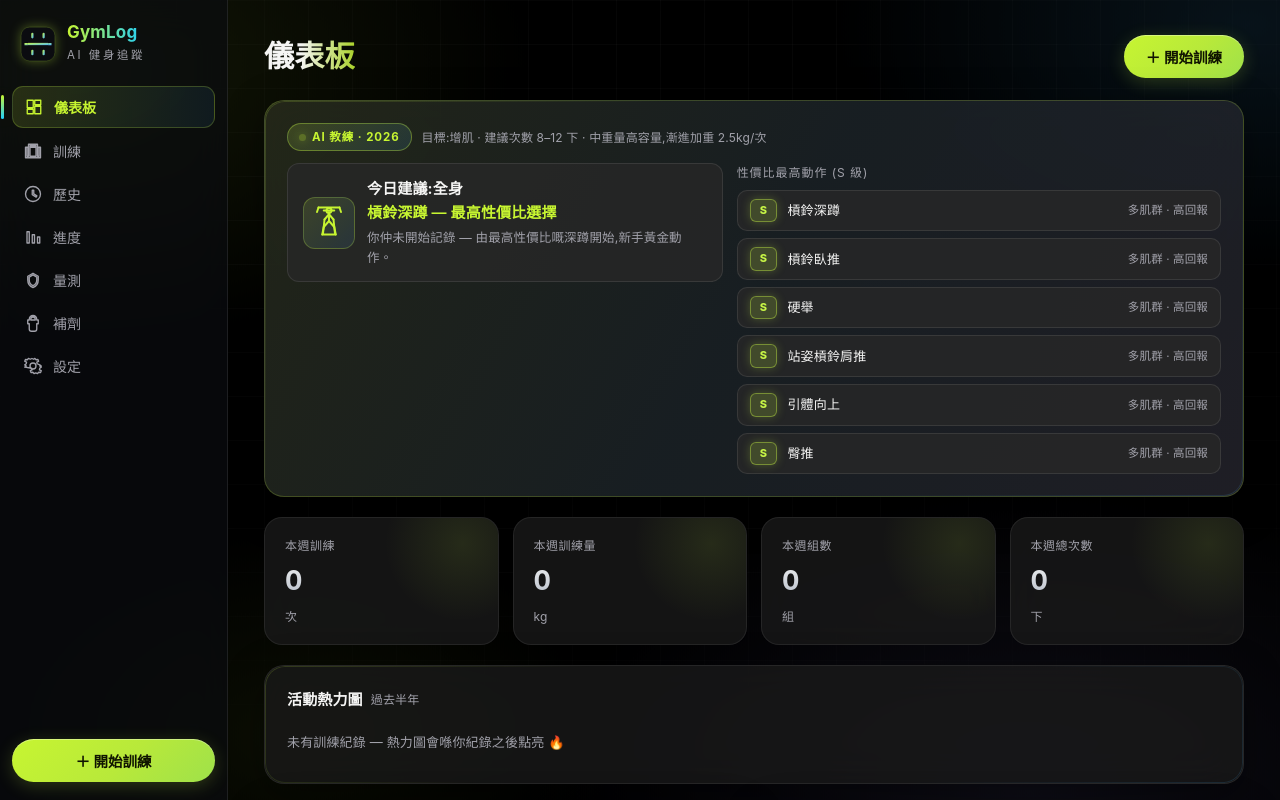
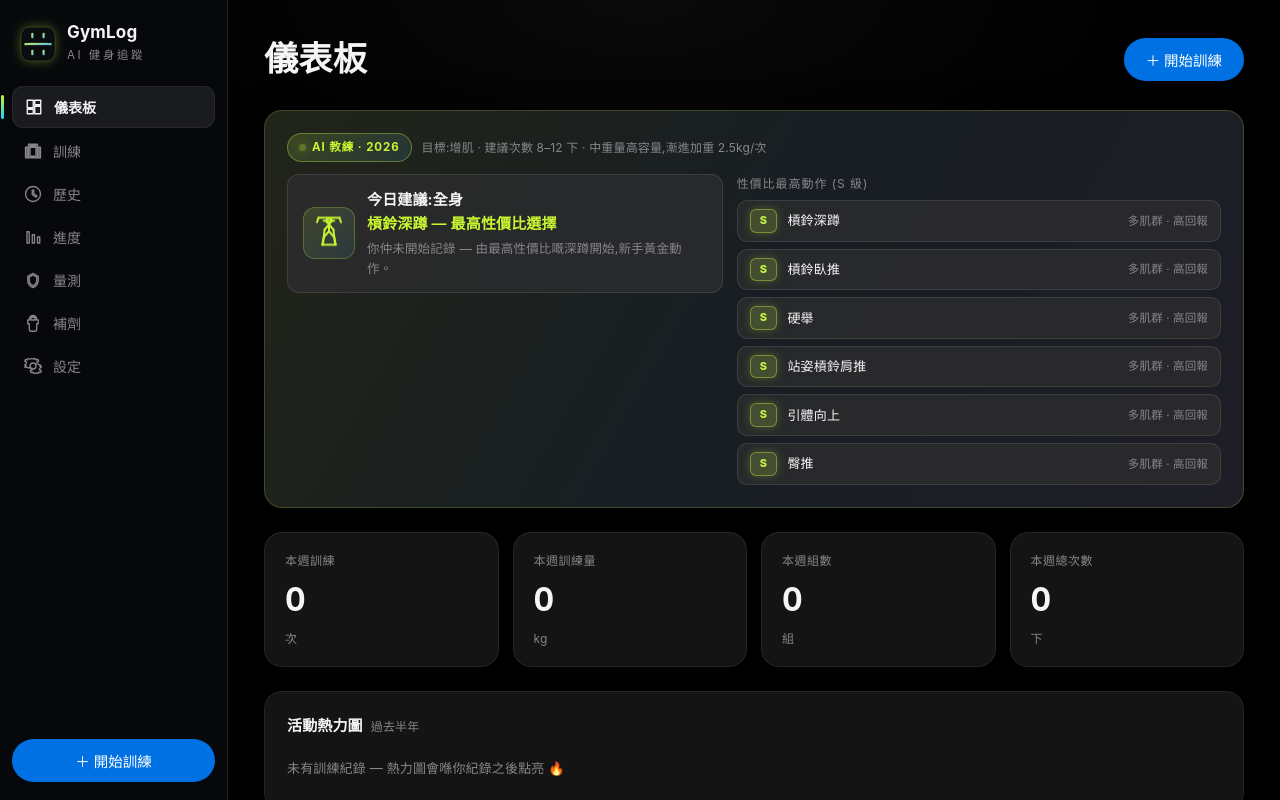
Before and after one commit to wingmak1314/GYM, a React (Vite) app: page / in a window 1280 px wide. Shown: the top 800 px of the page. Built offline with nearby package versions, Linux system fonts and the light colour scheme; a web font is replaced by a local one.

Commit message:
Apple 風格全面改造: 純黑底 + #f5f5f7/#86868b 中性色 + Apple 藍按鈕 (#0071e3) + 純白大字標題 + 移除動畫 mesh/neon 光暈/gradient 邊框 + 更多留白

```diff
--- a/src/styles.css
+++ b/src/styles.css
@@ -2,22 +2,24 @@
 :root {
   --bg: #000;
   --bg2: #050505;
-  --panel: rgba(26, 26, 26, 0.78);
-  --panel-solid: #1a1a1a;
-  --panel2: rgba(40, 40, 40, 0.82);
-  --border: rgba(255, 255, 255, 0.09);
-  --border-hi: rgba(199, 245, 49, 0.38);
-  --text: #f5f5f4;
-  --muted: #a1a1aa;
+  --panel: rgba(28, 28, 30, 0.72);
+  --panel-solid: #1c1c1e;
+  --panel2: rgba(44, 44, 46, 0.8);
+  --border: rgba(255, 255, 255, 0.1);
+  --border-hi: rgba(255, 255, 255, 0.22);
+  --text: #f5f5f7;
+  --muted: #86868b;
   --accent: #c7f531;      /* gainflow lime-teal hsl(165.9 90.7% 57.6%) ≈ #C7F531 */
   --accent2: #1fcefd;     /* gainflow blue hsl(192.7 98.2% 55.7%) ≈ #1FCEFD */
   --purple: #a29bfe;
   --accent-dim: #9dbd2e;
   --accent-ink: #101400;
+  --apple-blue: #0071e3;
+  --apple-blue-hi: #0077ed;
   --danger: #ff5c5c;
-  --blue: #1fcefd;
-  --radius: 20px;
-  --glow: 0 0 24px rgba(199, 245, 49, 0.16);
+  --blue: #2997ff;
+  --radius: 18px;
+  --glow: none;
   --font: -apple-system, BlinkMacSystemFont, 'SF Pro Display', 'SF Pro Text', 'Segoe UI', 'PingFang TC', 'Microsoft JhengHei', 'Noto Sans TC', sans-serif;
   --font-brand: 'Poppins', -apple-system, 'PingFang TC', 'Microsoft JhengHei', sans-serif;
 }
@@ -40,30 +42,10 @@ body {
 body::before {
   content: '';
   position: fixed;
-  inset: -20%;
+  inset: 0;
   z-index: -2;
-  background:
-    radial-gradient(42% 42% at 18% 22%, rgba(199, 245, 70, 0.10), transparent 60%),
-    radial-gradient(38% 38% at 82% 18%, rgba(77, 184, 255, 0.10), transparent 60%),
-    radial-gradient(46% 46% at 70% 85%, rgba(162, 155, 254, 0.09), transparent 60%),
-    radial-gradient(30% 30% at 30% 80%, rgba(199, 245, 70, 0.06), transparent 60%);
-  animation: meshShift 26s ease-in-out infinite alternate;
-}
-body::after {
-  content: '';
-  position: fixed;
-  inset: 0;
-  z-index: -1;
-  background-image:
-    linear-gradient(rgba(255, 255, 255, 0.022) 1px, transparent 1px),
-    linear-gradient(90deg, rgba(255, 255, 255, 0.022) 1px, transparent 1px);
-  background-size: 44px 44px;
-  mask-image: radial-gradient(ellipse 90% 80% at 50% 30%, black 30%, transparent 100%);
-}
-@keyframes meshShift {
-  0% { transform: translate(0, 0) scale(1); }
-  50% { transform: translate(3%, -2%) scale(1.06); }
-  100% { transform: translate(-2%, 2%) scale(1.03); }
+  background: radial-gradient(65% 40% at 50% 0%, rgba(255, 255, 255, 0.04), transparent 65%);
+  pointer-events: none;
 }
 
 .app { display: flex; min-height: 100vh; }
@@ -99,11 +81,7 @@ body::after {
   line-height: 1.2;
   letter-spacing: -0.01em;
   font-family: var(--font-brand);
-  background: linear-gradient(90deg, var(--accent), var(--accent2));
-  -webkit-background-clip: text;
-  background-clip: text;
-  -webkit-text-fill-color: transparent;
-  color: transparent;
+  color: var(--text);
 }
 .logo span { color: var(--muted); font-size: 11.5px; letter-spacing: 0.22em; text-transform: uppercase; }
 nav { display: flex; flex-direction: column; gap: 3px; flex: 1; }
@@ -117,10 +95,10 @@ nav { display: flex; flex-direction: column; gap: 3px; flex: 1; }
 }
 .nav-item:hover { background: var(--panel2); color: var(--text); transform: translateX(2px); }
 .nav-item.active {
-  background: linear-gradient(90deg, rgba(199, 245, 70, 0.14), rgba(77, 184, 255, 0.08));
-  color: var(--accent);
+  background: rgba(255, 255, 255, 0.08);
+  color: var(--text);
   font-weight: 600;
-  border: 1px solid rgba(199, 245, 70, 0.22);
+  border: 1px solid rgba(255, 255, 255, 0.06);
 }
 .nav-item.active::before {
   content: '';
@@ -145,12 +123,12 @@ nav { display: flex; flex-direction: column; gap: 3px; flex: 1; }
 .btn:hover { filter: brightness(1.15); border-color: rgba(255, 255, 255, 0.2); transform: translateY(-1px); }
 .btn:active { transform: translateY(1px) scale(0.98); }
 .btn-primary {
-  background: linear-gradient(135deg, var(--accent) 0%, #b8e93a 55%, #9fe14a 100%);
-  color: var(--accent-ink); font-weight: 600;
+  background: var(--apple-blue);
+  color: #fff; font-weight: 500;
   border: none;
-  box-shadow: 0 4px 18px rgba(199, 245, 70, 0.2), inset 0 1px 0 rgba(255, 255, 255, 0.35);
+  box-shadow: none;
 }
-.btn-primary:hover { box-shadow: 0 6px 26px rgba(199, 245, 70, 0.32); }
+.btn-primary:hover { background: var(--apple-blue-hi); box-shadow: none; }
 .btn-ghost { background: transparent; }
 .btn-danger { background: rgba(255, 92, 92, 0.1); color: var(--danger); border: 1px solid rgba(255, 92, 92, 0.32); }
 .btn-sm { padding: 7px 15px; font-size: 13px; border-radius: 980px; }
@@ -181,19 +159,15 @@ select.inp { appearance: none; background-image: linear-gradient(45deg, transpar
 
 /* ── layout ── */
 .main { flex: 1; padding: 32px 36px 80px; max-width: 1120px; }
-.page { display: flex; flex-direction: column; gap: 20px; animation: pageIn .35s ease; }
+.page { display: flex; flex-direction: column; gap: 24px; animation: pageIn .35s ease; }
 @keyframes pageIn { from { opacity: 0; transform: translateY(8px); } to { opacity: 1; transform: none; } }
 .page-head { display: flex; align-items: center; justify-content: space-between; gap: 14px; flex-wrap: wrap; }
 .page-head h1 {
-  font-size: 30px;
-  font-weight: 700;
-  letter-spacing: -0.02em;
+  font-size: 34px;
+  font-weight: 650;
+  letter-spacing: -0.015em;
   font-family: var(--font-brand);
-  background: linear-gradient(90deg, var(--text) 40%, rgba(199, 245, 49, 0.85));
-  -webkit-background-clip: text;
-  background-clip: text;
-  -webkit-text-fill-color: transparent;
-  color: transparent;
+  color: var(--text);
 }
 .head-actions { display: flex; gap: 8px; align-items: center; flex-wrap: wrap; }
 
@@ -207,17 +181,7 @@ select.inp { appearance: none; background-image: linear-gradient(45deg, transpar
   box-shadow: 0 12px 40px rgba(0, 0, 0, 0.35);
   position: relative;
 }
-.card::before {
-  content: '';
-  position: absolute; inset: 0;
-  border-radius: inherit;
-  padding: 1px;
-  background: linear-gradient(135deg, rgba(199, 245, 70, 0.18), transparent 30%, transparent 70%, rgba(77, 184, 255, 0.14));
-  -webkit-mask: linear-gradient(#000 0 0) content-box, linear-gradient(#000 0 0);
-  -webkit-mask-composite: xor;
-  mask-composite: exclude;
-  pointer-events: none;
-}
+.card::before { content: none; }
 .card h2 { font-size: 15px; margin-bottom: 12px; display: flex; align-items: center; gap: 8px; flex-wrap: wrap; }
 .card-sub { color: var(--muted); font-weight: 400; font-size: 12px; }
 .center-card { text-align: center; display: flex; flex-direction: column; gap: 8px; align-items: center; padding: 38px 18px; }
@@ -242,16 +206,10 @@ select.inp { appearance: none; background-image: linear-gradient(45deg, transpar
   position: relative;
   overflow: hidden;
 }
-.stat-card::after {
-  content: '';
-  position: absolute; right: -20%; top: -40%;
-  width: 70%; height: 120%;
-  background: radial-gradient(circle, rgba(199, 245, 70, 0.10), transparent 70%);
-  pointer-events: none;
-}
+.stat-card::after { content: none; }
 .stat-card:hover { transform: translateY(-2px); border-color: var(--border-hi); }
 .stat-label { color: var(--muted); font-size: 12px; letter-spacing: 0.04em; }
-.stat-card b { font-size: 27px; font-variant-numeric: tabular-nums; background: linear-gradient(180deg, var(--text), #aeb6c4); -webkit-background-clip: text; background-clip: text; -webkit-text-fill-color: transparent; color: transparent; }
+.stat-card b { font-size: 32px; font-weight: 650; font-variant-numeric: tabular-nums; color: var(--text); }
 .stat-sub { color: var(--muted); font-size: 12px; }
 
 /* ── AI 教練卡 ── */
@@ -330,8 +288,8 @@ select.inp { appearance: none; background-image: linear-gradient(45deg, transpar
 .hm-cell:hover { transform: scale(1.4); }
 .hm-cell.l1 { background: rgba(199, 245, 70, 0.25); border-color: transparent; }
 .hm-cell.l2 { background: rgba(199, 245, 70, 0.45); border-color: transparent; }
-.hm-cell.l3 { background: rgba(199, 245, 70, 0.7); border-color: transparent; box-shadow: 0 0 6px rgba(199, 245, 70, 0.3); }
-.hm-cell.l4 { background: var(--accent); border-color: transparent; box-shadow: 0 0 8px rgba(199, 245, 70, 0.5); }
+.hm-cell.l3 { background: rgba(199, 245, 70, 0.7); border-color: transparent; }
+.hm-cell.l4 { background: var(--accent); border-color: transparent; }
 .hm-cell.future { opacity: 0.25; }
 
 /* ── bar chart ── */
@@ -343,7 +301,6 @@ select.inp { appearance: none; background-image: linear-gradient(45deg, transpar
   background: linear-gradient(180deg, var(--accent), rgba(199, 245, 70, 0.35));
   border-radius: 5px 5px 0 0;
   min-height: 3px;
-  box-shadow: 0 0 12px rgba(199, 245, 70, 0.18);
   animation: barGrow .6s ease backwards;
 }
 .bar.empty { background: var(--panel2); box-shadow: none; }
@@ -563,7 +520,7 @@ select.inp { appearance: none; background-image: linear-gradient(45deg, transpar
 /* ── settings ── */
 .seg { display: inline-flex; background: var(--panel2); border: 1px solid var(--border); border-radius: 11px; padding: 3px; gap: 3px; }
 .seg-btn { background: none; border: none; color: var(--muted); padding: 7px 18px; border-radius: 8px; cursor: pointer; font-size: 13.5px; transition: all .15s; }
-.seg-btn.on { background: linear-gradient(135deg, var(--accent), #b8e93a); color: var(--accent-ink); font-weight: 700; }
+.seg-btn.on { background: var(--apple-blue); color: #fff; font-weight: 600; }
 .danger-zone { border-color: rgba(255, 92, 92, 0.35); }
 
 /* ── toast ── */
@@ -612,8 +569,7 @@ select.inp { appearance: none; background-image: linear-gradient(45deg, transpar
     white-space: nowrap; overflow: hidden;
     transition: color .15s;
   }
-  .tabbar-item.active { color: var(--accent); }
-  .tabbar-item.active svg { filter: drop-shadow(0 0 6px rgba(199, 245, 70, 0.6)); }
+  .tabbar-item.active { color: #f5f5f7; }
   .stat-cards { grid-template-columns: repeat(2, 1fr); }
   .grid-2 { grid-template-columns: 1fr; }
   .workout-layout { grid-template-columns: 1fr; }
@@ -666,7 +622,7 @@ select.inp { appearance: none; background-image: linear-gradient(45deg, transpar
   .ex-icon.md { width: 28px; height: 28px; }
   .plan-grid { grid-template-columns: 1fr 1fr; }
   .stat-card b { font-size: 23px; }
-  .page-head h1 { font-size: 19px; }
+  .page-head h1 { font-size: 28px; }
 }
 
 @media (max-width: 480px) {
```
